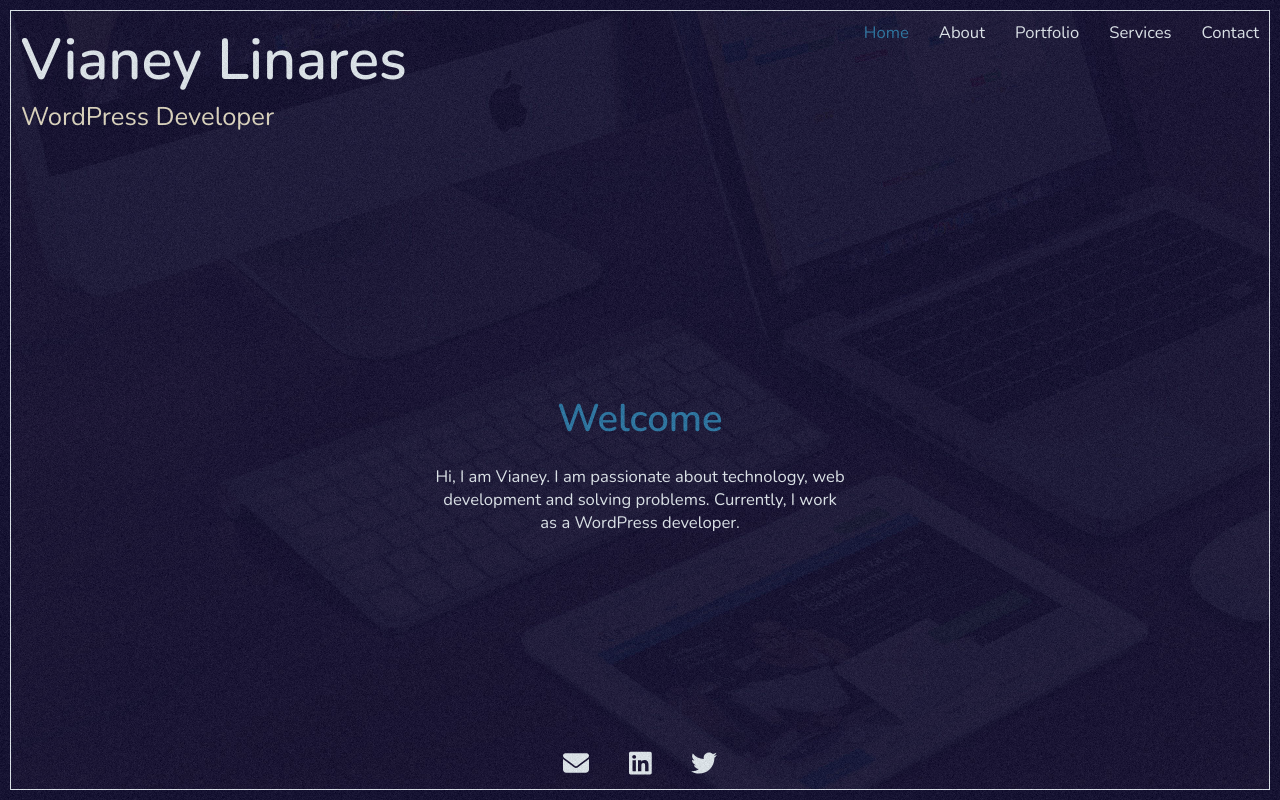
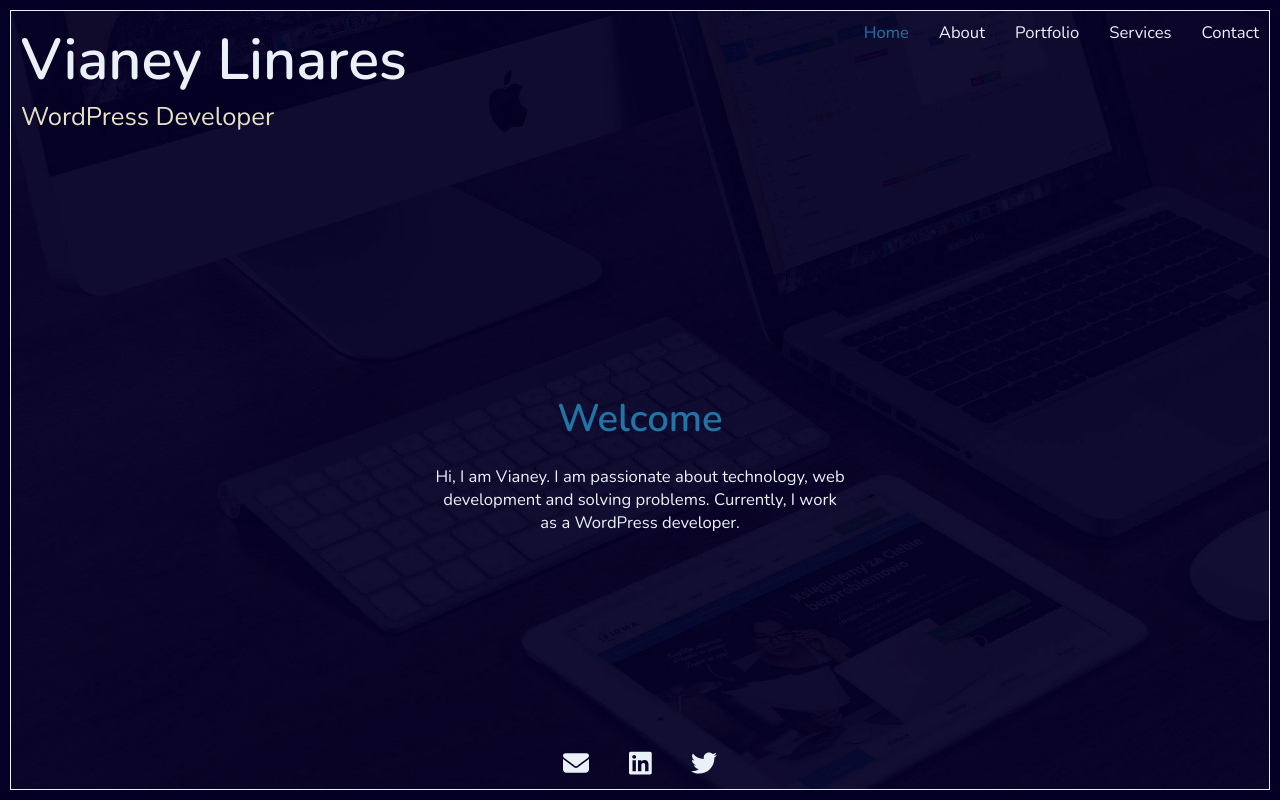
Before and after one commit to vianeylinares/vl-react, a React (Create React App) app: page /home in a window 1280 px wide. Built offline with nearby package versions, Linux system fonts and the light colour scheme.

Commit message:
At index.css: - Removed noise background-effect.

```diff
--- a/src/index.css
+++ b/src/index.css
@@ -262,7 +262,7 @@
   z-index: 300;
   transform: translateZ(0);*/
 
-  &:before {
+  /*&:before {
     content: "";
     top: -10rem;
     left: -10rem;
@@ -293,7 +293,7 @@
     80% { transform: translate3d(-9rem,1rem,0) }
     90% { transform: translate3d(6rem,-5rem,0) }
     to { transform: translate3d(-7rem,0,0) }
-  }
+  }*/
 }
 
 @media(max-width: 767px){
```
